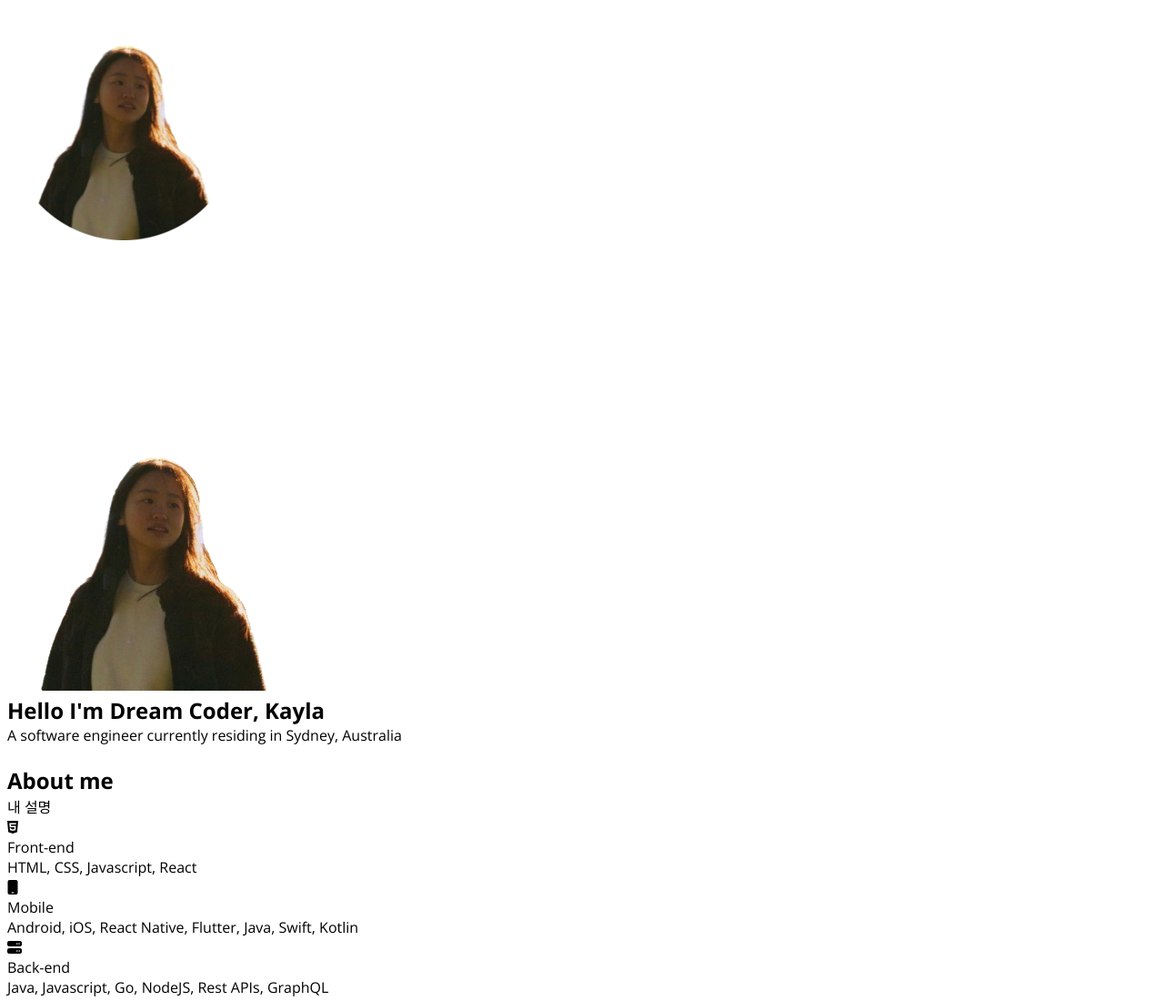
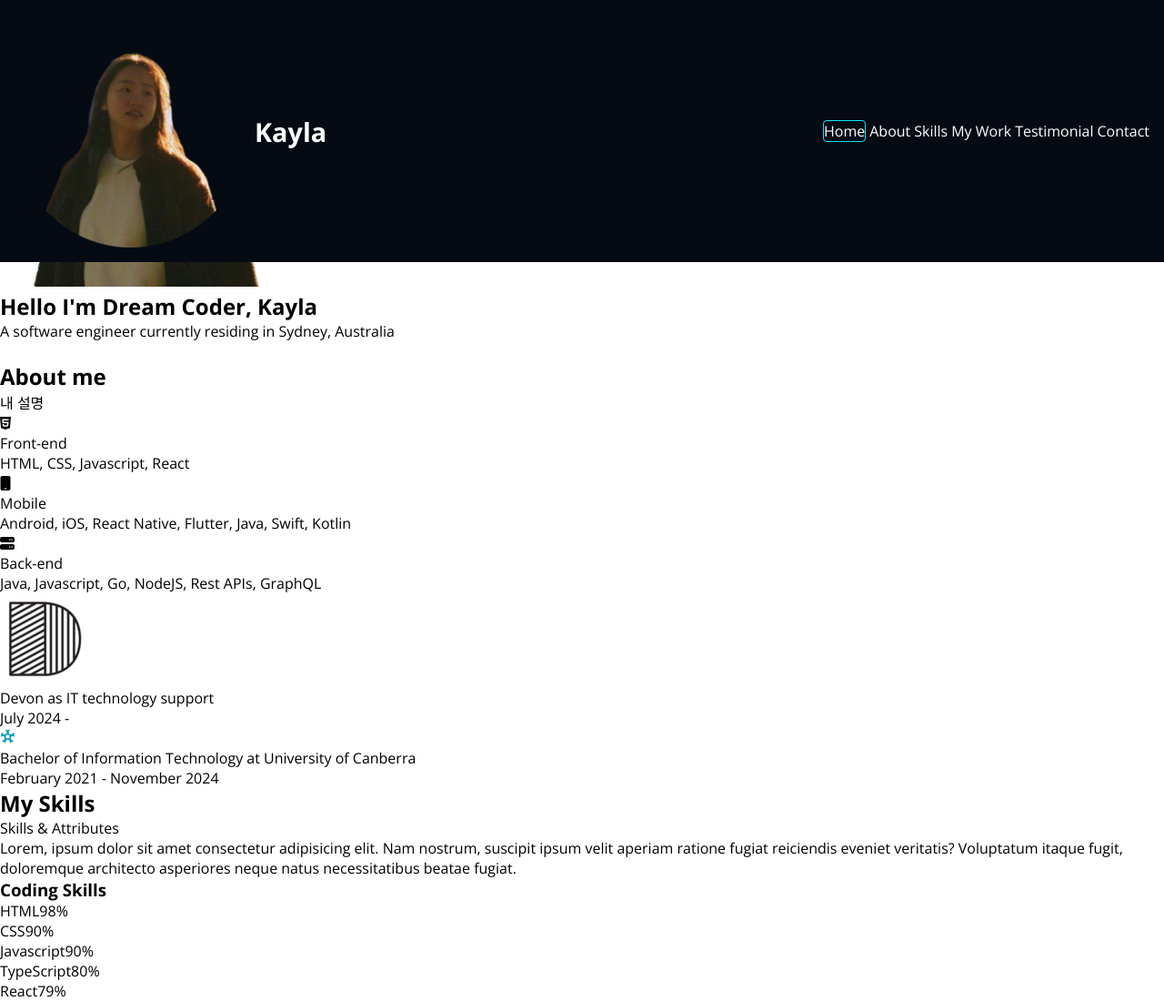
Before and after one commit to KaylaARKim/Portfolio, a plain HTML site: page index.html in a window 1280 px wide. Shown: the top 1100 px of the page at 91% size. Drawn offline with nearby package versions, Linux system fonts and the light colour scheme.

Commit message:
Update style.css
CSS header

```diff
--- a/css/style.css
+++ b/css/style.css
@@ -21,6 +21,7 @@
 
 body {
   font-family: "Open Sans", sans-serif;
+  margin: 0;
 }
 
 h1,
@@ -50,3 +51,48 @@ button {
 button:focus {
   outline: 1px solid var(--color-accent);
 }
+
+/* Header */
+.header {
+  background-color: #050a13;
+  position: fixed;
+  top: 0;
+  width: 100%;
+  padding: 1rem;
+  display: flex;
+  justify-content: space-between; /*flex와 함께 사용 가능*/
+  align-items: center;
+}
+
+.header__logo {
+  display: flex;
+  align-items: center;
+  gap: 8px;
+}
+
+.header__logo__img {
+  width: 36px;
+  height: 36px;
+}
+
+.header__logo__title {
+  font-size: 1.8rem;
+}
+
+.header__menu {
+  display: flex;
+  gap: 4px;
+}
+
+.header__menu__item {
+  padding-inline-start: 8px 16px;
+}
+
+.header__menu__item:hover {
+  border-bottom: 1px solid var(--color-accent);
+}
+
+.header__menu__item.active {
+  border: 1px solid var(--color-accent);
+  border-radius: 4px;
+}
--- a/index.html
+++ b/index.html
@@ -41,19 +41,21 @@
 
   <body>
     <!-- Header -->
-    <header>
-      <div>
-        <img src="images/favicon.ico" alt="logo" />
-        <h1><a href="#">Kayla</a></h1>
+    <header class="header">
+      <div class="header__logo">
+        <img header="header__logo__img" src="images/favicon.ico" alt="logo" />
+        <h1 class="header__logo__title"><a href="#">Kayla</a></h1>
       </div>
       <nav>
-        <ul>
-          <li><a href="#home">Home</a></li>
-          <li><a href="#about">About</a></li>
-          <li><a href="#skills">Skills</a></li>
-          <li><a href="#work">My Work</a></li>
-          <li><a href="#testimonial">Testimonial</a></li>
-          <li><a href="#contact">Contact</a></li>
+        <ul class="header__menu">
+          <li><a class="header__menu__item active" href="#home">Home</a></li>
+          <li><a class="header__menu__item" href="#about">About</a></li>
+          <li><a class="header__menu__item" href="#skills">Skills</a></li>
+          <li><a class="header__menu__item" href="#work">My Work</a></li>
+          <li>
+            <a class="header__menu__item" href="#testimonial">Testimonial</a>
+          </li>
+          <li><a class="header__menu__item" href="#contact">Contact</a></li>
         </ul>
       </nav>
     </header>
```
